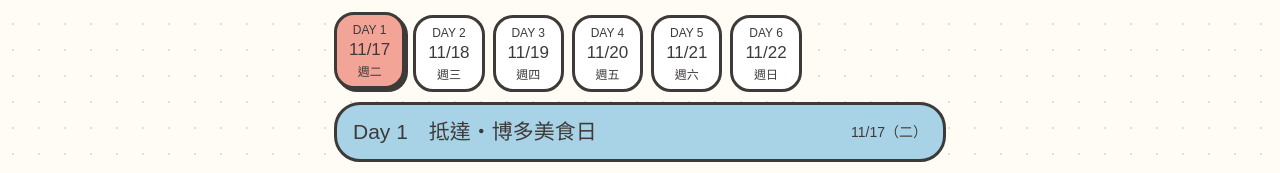
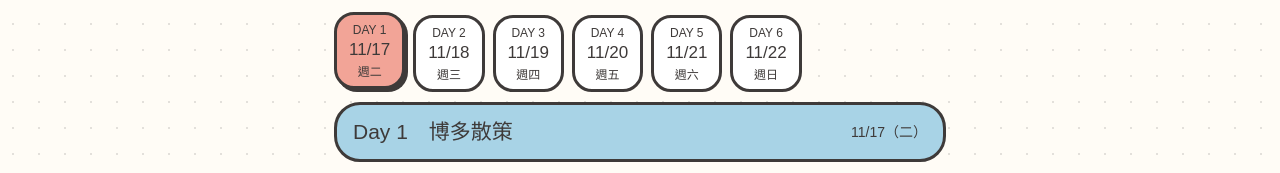
Before and after one commit to kaolu1231/kaolu1231.github.io, a plain HTML site: page index.html in a window 1280 px wide. Shown: the part 1393-1566 px from the top of the page. Drawn offline with Linux system fonts and the light colour scheme; a web font is replaced by a local one.

Commit message:
Update index.html

```diff
--- a/index.html
+++ b/index.html
@@ -151,7 +151,7 @@ h2{font-size:24px;display:inline-block;background:var(--yellow);border:3px solid
 var M={walk:['🚶 步行','walk'],train:['🚃 電車','train'],bus:['🚌 巴士','bus'],car:['🚗 開車','car'],taxi:['🚕 計程車','taxi'],plane:['✈️ 飛機','plane']};
 // [時間, 名稱, 備註, 必去?, 到下一站的交通, 分鐘]
 var D=[
-{d:'11/17',w:'二',n:'抵達・博多美食日',i:[
+{d:'11/17',w:'二',n:'博多散策',i:[
 ['10:00','抵達福岡機場','台灣虎航 IT240',0,'taxi',10],
 ['11:30','Minn 博多站東','寄放行李',0,'train',20],
 ['12:30','午餐：博多麵街道','集結 12 間九州人氣拉麵名店，⏰ 10:00–23:00',0,'walk',10],
@@ -160,7 +160,7 @@ var D=[
 ['18:00','晚餐：中洲屋台','⏰ 18:00–01:00，地下鐵空港線中洲川端站 1、2 號出口',1,'walk',10],
 ['20:00','博多聖誕市集','JR 博多站前廣場，⏰ 16:00–23:00',1,'walk',10],
 ['21:00','Minn 博多站東','休息',0,0,0]]},
-{d:'11/18',w:'三',n:'阿蘇・高千穗一日遊',i:[
+{d:'11/18',w:'三',n:'高千穗一日遊',i:[
 ['07:50','LAWSON 福岡東方飯店店','集合出發',0,'bus',180],
 ['11:00','上色見熊野座神社','被譽為「現實版神隱之地」，石燈籠與杉樹參道靜謐神祕',1,'bus',20],
 ['11:50','草千里（草千里之濱）','阿蘇火山腳下的綠色草原，午餐：草千里餐廳',1,'bus',60],
@@ -168,7 +168,7 @@ var D=[
 ['18:00','博多站筑紫口','',0,'train',15],
 ['19:00','晚餐：九州料理＆日本酒 雪花','⏰ 17:00–00:00',0,'walk',15],
 ['21:00','Minn 博多站東','休息',0,0,0]]},
-{d:'11/19',w:'四',n:'太宰府・天神自駕日',i:[
+{d:'11/19',w:'四',n:'太宰府・自駕日',i:[
 ['09:00','Budget 博多駅中央店','取車',0,'car',20],
 ['11:00','太宰府天滿宮','逛表參道商店街，午餐：海鮮丼 竜宮城（⏰ 11:00–16:30）',1,'car',30],
 ['15:00','舞鶴公園','賞楓',0,'car',10],
@@ -176,7 +176,7 @@ var D=[
 ['18:00','晚餐：AGITO HIRAO 燒肉','⏰ 16:00–01:00',0,'car',12],
 ['19:30','Sunny 超市 東比惠店','⏰ 24 小時營業',0,'walk',15],
 ['21:00','Minn 博多站東','休息',0,0,0]]},
-{d:'11/20',w:'五',n:'糸島海岸自駕日',i:[
+{d:'11/20',w:'五',n:'糸島・自駕日',i:[
 ['10:00','Minn 博多站東 出發','',0,'car',30],
 ['10:30','早午餐：蠔小屋 住吉丸','主打新鮮肥美烤牡蠣，⏰ 09:00–17:00',0,'car',20],
 ['12:00','手工花鹽布丁','またいちの塩，⏰ 10:00–17:00',0,'car',30],
```
